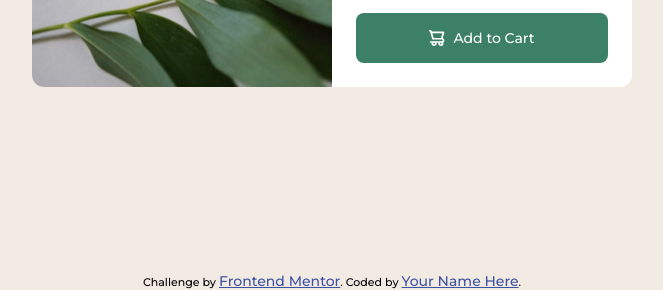
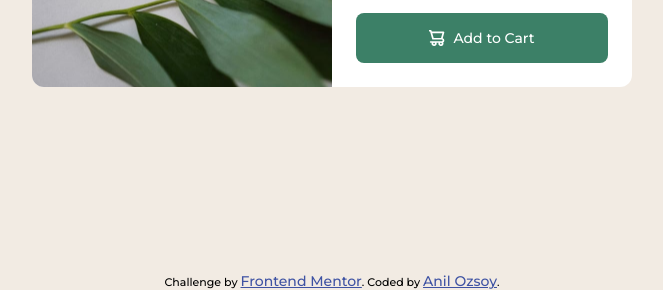
Before and after one commit to cursedxp/product-preview-card-component, a plain HTML site: page index.html in a window 1280 px wide. Shown: the part 528-818 px from the top of the page, without its empty margins (308-971 px from the left). Drawn offline with Linux system fonts and the light colour scheme.

Commit message:
footer link update

```diff
--- a/index.html
+++ b/index.html
@@ -177,7 +177,7 @@
       Challenge by
       <a href="https://www.frontendmentor.io?ref=challenge" target="_blank"
         >Frontend Mentor</a
-      >. Coded by <a href="#">Your Name Here</a>.
+      >. Coded by <a href="https://github.com/cursedxp/">Anil Ozsoy</a>.
     </footer>
   </body>
 </html>
```
